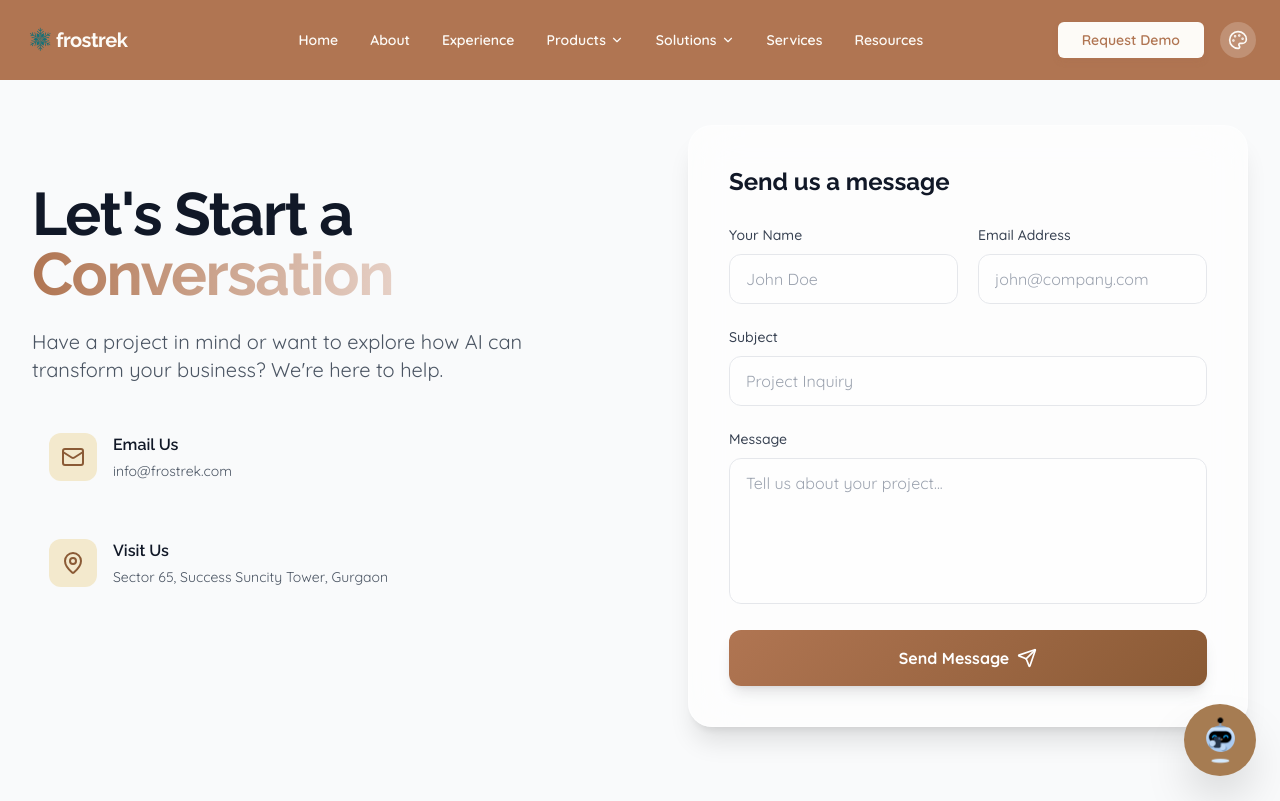
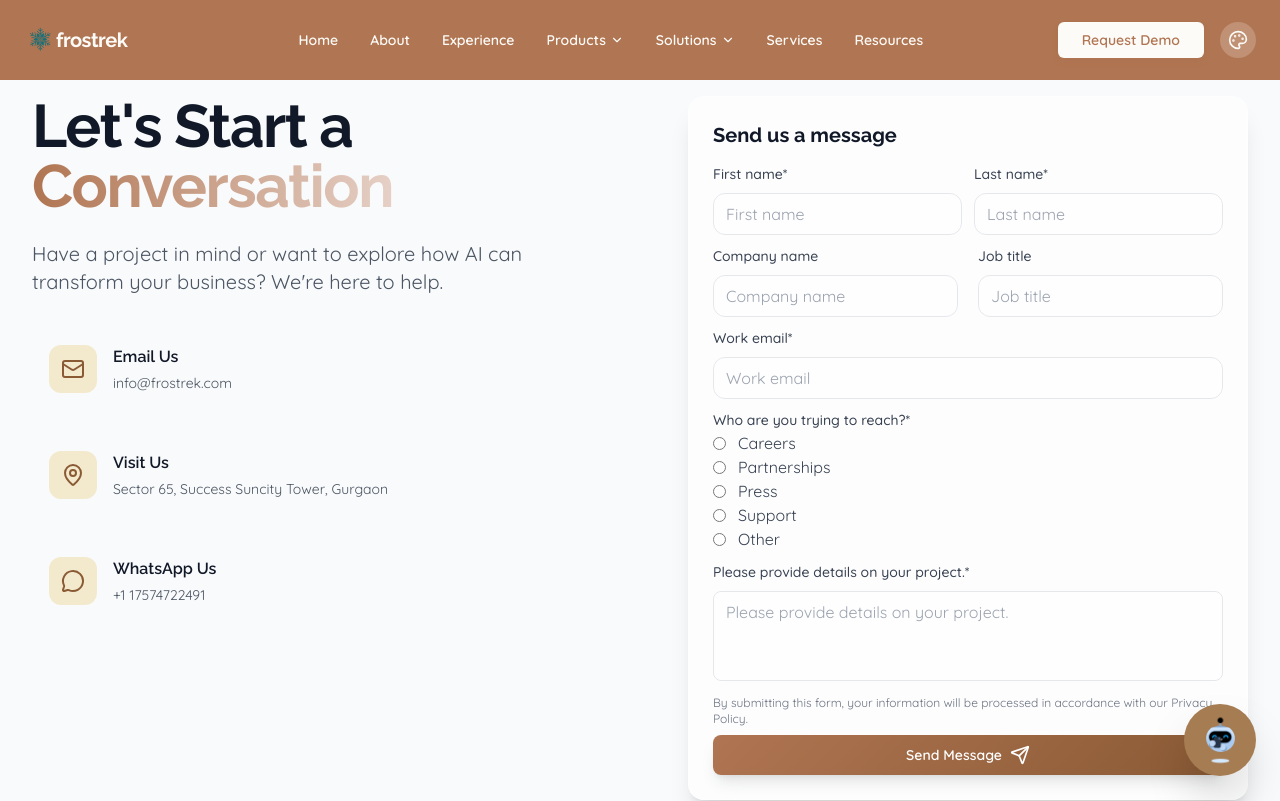
Before and after one commit to dhruvsharmadrsh/Frostrek_Web, a React (Vite) app: page /contact in a window 1280 px wide. Shown: the top 801 px of the page. Built offline with nearby package versions, Linux system fonts and the light colour scheme.

Commit message:
completed refinement in three pagess

```diff
--- a/src/pages/About.tsx
+++ b/src/pages/About.tsx
@@ -885,6 +885,54 @@ const About = () => {
 
     const [activeOffice, setActiveOffice] = useState<number>(0);
     const [flippedCard, setFlippedCard] = useState<number | null>(null);
+    const [activeImageIndex, setActiveImageIndex] = useState<number>(0);
+    const dotsRef = useRef<(HTMLDivElement | null)[]>([]);
+
+    // useEffect(() => {
+    //     const handleScroll = () => {
+    //         dotsRef.current.forEach((dot, index) => {
+    //             if (!dot) return;
+
+    //             const rect = dot.getBoundingClientRect();
+    //             const windowCenter = window.innerHeight / 2;
+
+    //             if (rect.top <= windowCenter && rect.bottom >= windowCenter) {
+    //                 setActiveImageIndex(index);
+    //             }
+    //         });
+    //     };
+
+    //     window.addEventListener('scroll', handleScroll);
+    //     return () => window.removeEventListener('scroll', handleScroll);
+    // }, []);
+
+    useEffect(() => {
+        const observers: IntersectionObserver[] = [];
+
+        dotsRef.current.forEach((dot, index) => {
+            if (!dot) return;
+
+            const observer = new IntersectionObserver(
+                ([entry]) => {
+                    if (entry.isIntersecting) {
+                        setActiveImageIndex(index);
+                    }
+                },
+                {
+                    root: null,
+                    rootMargin: "-45% 0px -45% 0px",
+                    threshold: 0
+                }
+            );
+
+            observer.observe(dot);
+            observers.push(observer);
+        });
+
+        return () => {
+            observers.forEach(obs => obs.disconnect());
+        };
+    }, []);
 
 
     const texts = useMemo(() => ['Intelligent Systems', 'Agentic AI', 'Machine Learning', 'Neural Networks'], []);
@@ -1202,7 +1250,10 @@ const About = () => {
                         {/* Vertical Line */}
                         <div className="absolute left-4 md:left-1/2 top-0 bottom-0 w-0.5 bg-gradient-to-b from-brand-green-500/0 via-brand-green-500/50 to-brand-green-500/0 md:-translate-x-1/2"></div>
 
-                        {TIMELINE_DATA.map((item, i) => (
+                        {TIMELINE_DATA.map((item, i) => {
+                            const isActive = activeImageIndex === i;
+
+                            return (
                                 <motion.div
                                     key={i}
                                     initial={{ opacity: 0, y: 30 }}
@@ -1211,9 +1262,21 @@ const About = () => {
                                     transition={{ delay: i * 0.1, duration: 0.5 }}
                                     className={`relative flex items-center gap-8 mb-16 last:mb-0 ${i % 2 === 0 ? 'md:flex-row' : 'md:flex-row-reverse'}`}
                                 >
-                                {/* Timeline Dot (Center) */}
-                                <div className="absolute left-4 md:left-1/2 w-4 h-4 rounded-full bg-brand-green-500 shadow-[0_0_0_4px_rgba(176,117,82,0.2)] z-10 md:-translate-x-1/2 translate-x-[-7px] md:translate-x-[-8px]">
-                                    <div className="absolute inset-0 bg-brand-green-400 animate-ping rounded-full opacity-75"></div>
+                                    {/* Timeline Dot with Ref */}
+                                    <div
+                                        ref={(el) => {
+                                            if (el) dotsRef.current[i] = el;
+                                        }}
+                                        className="absolute left-4 md:left-1/2 w-4 h-4 rounded-full bg-brand-green-500 shadow-[0_0_0_4px_rgba(176,117,82,0.2)] z-10 md:-translate-x-1/2 translate-x-[-7px] md:translate-x-[-8px]"
+                                    >
+                                        {/* Pulsing effect when active */}
+                                        {isActive && (
+                                            <motion.div
+                                                className="absolute inset-0 bg-brand-green-400 rounded-full"
+                                                animate={{ scale: [1, 1.3, 1], opacity: [1, 0.5, 1] }}
+                                                transition={{ duration: 1.5, repeat: Infinity }}
+                                            />
+                                        )}
                                     </div>
 
                                     {/* Content Card */}
@@ -1244,32 +1307,44 @@ const About = () => {
                                         </motion.div>
                                     </div>
 
-                                {/* Image display area - always visible on scroll */}
+                                    {/* IMAGE DISPLAY - ONLY WHEN DOT IS AT CENTER */}
                                     <div className={`hidden md:flex md:w-1/2 items-center ${i % 2 === 0 ? 'md:pl-16 justify-start' : 'md:pr-16 justify-end'}`}>
-                                    <motion.div
-                                        initial={{ opacity: 0, scale: 0.9, y: 20 }}
-                                        whileInView={{ opacity: 1, scale: 1, y: 0 }}
-                                        viewport={{ once: true }}
-                                        transition={{ type: 'spring', stiffness: 300, damping: 25, delay: 0.2 + (i * 0.1) }}
-                                        className="relative overflow-hidden rounded-2xl shadow-2xl"
-                                        style={{ boxShadow: `0 25px 50px -12px ${item.color.shadow}` }}
-                                    >
-                                        <img
+                                        <AnimatePresence mode="wait">
+                                            {isActive && (
+                                                <motion.div
+                                                    key={i}
+                                                    initial={{ opacity: 0, scale: 0.95, y: 10 }}
+                                                    animate={{ opacity: 1, scale: 1, y: 0 }}
+                                                    exit={{ opacity: 0, scale: 0.95, y: 10 }}
+                                                    transition={{ duration: 0.5, ease: "easeOut" }}
+                                                    className="relative overflow-hidden rounded-2xl shadow-2xl w-[300px] h-[200px]"
+                                                    style={{
+                                                        boxShadow: `0 25px 50px -12px ${item.color.shadow}`
+                                                    }}
+                                                >
+                                                    <motion.img
                                                         src={item.image}
                                                         alt={item.title}
-                                            className="w-[300px] h-[200px] object-cover"
+                                                        className="w-full h-full object-cover"
                                                         loading="lazy"
+                                                        initial={{ scale: 1.05 }}
+                                                        animate={{ scale: 1 }}
+                                                        transition={{ duration: 0.6 }}
                                                     />
+                                                    {/* Gradient overlay */}
                                                     <div
                                                         className="absolute inset-0 pointer-events-none"
                                                         style={{
-                                                background: `linear-gradient(135deg, ${item.color.border}20 0%, transparent 50%)`
+                                                            background: `linear-gradient(135deg, ${item.color.border}15 0%, transparent 50%)`
                                                         }}
                                                     />
                                                 </motion.div>
-                                </div>
-                            </motion.div>
-                        ))}
+                                            )}
+                                        </AnimatePresence>
+                                    </div>
+                                </motion.div>
+                            );
+                        })}
                     </div>
                 </div>
             </section>
--- a/src/pages/ContactPage.tsx
+++ b/src/pages/ContactPage.tsx
@@ -1,5 +1,5 @@
 import { useState } from 'react';
-import { Mail, MapPin, Send, Check, Loader2, ArrowRight } from 'lucide-react';
+import { Mail, MapPin, Send, Check, Loader2, ArrowRight, MessageCircle  } from 'lucide-react';
 import { motion } from 'framer-motion';
 import { useTheme } from '../context/ThemeContext';
 import CuteBackground from '../components/ui/CuteBackground';
@@ -9,19 +9,73 @@ import emailjs from '@emailjs/browser';
 const ContactPage = () => {
     const { theme } = useTheme();
     const [formData, setFormData] = useState({
-        name: '',
-        email: '',
-        subject: '',
-        message: ''
+        firstName: '',
+        lastName: '',
+        company: '',
+        jobTitle: '',
+        workEmail: '',
+        // country: '',
+        reachType: '',
+        projectDetails: ''
     });
+
     const [isSubmitting, setIsSubmitting] = useState(false);
     const [isSuccess, setIsSuccess] = useState(false);
     const [error, setError] = useState('');
 
+    const validateForm = () => {
+        if (!formData.firstName.trim()) {
+            setError("First name is required");
+            return false;
+        }
+
+        if (!formData.lastName.trim()) {
+            setError("Last name is required");
+            return false;
+        }
+
+        if (!formData.company.trim()) {
+            setError("Company name is required");
+            return false;
+        }
+
+        if (!formData.workEmail.trim()) {
+            setError("Work email is required");
+            return false;
+        }
+
+        // Basic email format validation
+        const emailRegex = /^[^\s@]+@[^\s@]+\.[^\s@]+$/;
+        if (!emailRegex.test(formData.workEmail)) {
+            setError("Please enter a valid email address");
+            return false;
+        }
+
+        if (!formData.projectDetails.trim()) {
+            setError("Project description is required");
+            return false;
+        }
+
+        const wordCount = formData.projectDetails.trim().split(/\s+/).length;
+
+        if (wordCount < 20) {
+            setError("Project description must contain at least 20 words");
+            return false;
+        }
+
+        return true;
+    };
+
+
     const handleSubmit = async (e: React.FormEvent) => {
     e.preventDefault();
+    setError('');
+
+    if (!validateForm()) {
+        return;
+    }
+
     setIsSubmitting(true);
-        setError('');
 
         try {
             await emailjs.send(
@@ -29,16 +83,29 @@ const ContactPage = () => {
                 'template_hygc11p',
                 {
                 to_email: 'dhruv.sharma@frostrek.com',
-                    from_name: formData.name,
-                    from_email: formData.email,
-                    subject: formData.subject,
-                    message: formData.message,
+                first_name: formData.firstName,
+                last_name: formData.lastName,
+                company: formData.company,
+                job_title: formData.jobTitle,
+                work_email: formData.workEmail,
+                // country: formData.country,
+                reach_type: formData.reachType,
+                project_details: formData.projectDetails
                 },
                 'BiiX__h7V1vLoyEQb'
             );
 
             setIsSuccess(true);
-            setFormData({ name: '', email: '', subject: '', message: '' });
+            setFormData({
+                firstName: '',
+                lastName: '',
+                company: '',
+                jobTitle: '',
+                workEmail: '',
+                // country: '',
+                reachType: '',
+                projectDetails: ''
+            });
             setTimeout(() => setIsSuccess(false), 5000);
         } catch (err) {
             console.error('EmailJS Error:', err);
@@ -57,7 +124,7 @@ const ContactPage = () => {
             <CuteBackground />
 
             <div className="container mx-auto px-4 lg:px-8 relative z-10">
-                <div className="grid grid-cols-1 lg:grid-cols-2 gap-12 lg:gap-24 items-center min-h-[calc(100vh-140px)]">
+                <div className="grid grid-cols-1 lg:grid-cols-2 gap-12 lg:gap-24 min-h-[calc(100vh-180px)]">
                     {/* Left Side: Info */}
                     <motion.div
                         initial={{ opacity: 0, x: -30 }}
@@ -90,6 +157,13 @@ const ContactPage = () => {
                                 href="https://maps.google.com"
                                 theme={theme}
                             />
+                            <ContactItem
+                                icon={<MessageCircle  className="w-6 h-6" />}
+                                label="WhatsApp Us"
+                                value="+1 17574722491"
+                                href="https://wa.me/17574722491"
+                                theme={theme}
+                            />
                             {/* Added Phone placeholder if needed, otherwise optional */}
                         </div>
 
@@ -106,67 +180,145 @@ const ContactPage = () => {
                         animate={{ opacity: 1, scale: 1 }}
                         transition={{ duration: 0.6, delay: 0.2 }}
                     >
-                        <div className={`p-8 md:p-10 rounded-3xl backdrop-blur-xl border shadow-2xl ${theme === 'dark'
+                        <div className={`p-5 md:p-6 rounded-2xl backdrop-blur-xl border shadow-2xl ${theme === 'dark'
                             ? 'bg-white/5 border-white/10 shadow-black/20'
                             : 'bg-white/60 border-white/40 shadow-xl'
                             }`}>
-                            <h3 className="text-2xl font-bold mb-6">Send us a message</h3>
+                            <h3 className="text-xl font-bold mb-3">Send us a message</h3>
 
                             {!isSuccess ? (
-                                <form onSubmit={handleSubmit} className="space-y-5">
-                                    <div className="grid grid-cols-1 md:grid-cols-2 gap-5">
+                                <form onSubmit={handleSubmit} className="space-y-2">
+
+  {/* Row 1 */}
+  <div className="grid grid-cols-1 md:grid-cols-2 gap-3">
     <InputGroup
-                                            label="Your Name"
-                                            name="name"
-                                            value={formData.name}
+      label="First name*"
+      name="firstName"
+      value={formData.firstName}
       onChange={handleChange}
-                                            placeholder="John Doe"
+      placeholder="First name"
       theme={theme}
     />
+
     <InputGroup
-                                            label="Email Address"
-                                            name="email"
-                                            type="email"
-                                            value={formData.email}
+      label="Last name*"
+      name="lastName"
+      value={formData.lastName}
       onChange={handleChange}
-                                            placeholder="john@company.com"
+      placeholder="Last name"
       theme={theme}
     />
   </div>
+
+  {/* Row 2 */}
+  <div className="grid grid-cols-1 md:grid-cols-2 gap-5">
     <InputGroup
-                                        label="Subject"
-                                        name="subject"
-                                        value={formData.subject}
+      label="Company name"
+      name="company"
+      value={formData.company}
       onChange={handleChange}
-                                        placeholder="Project Inquiry"
+      placeholder="Company name"
+      theme={theme}
+      required={false}
+    />
+
+    <InputGroup
+      label="Job title"
+      name="jobTitle"
+      value={formData.jobTitle}
+      onChange={handleChange}
+      placeholder="Job title"
+      theme={theme}
+      required={false}
+    />
+  </div>
+
+  {/* Work Email */}
+  <InputGroup
+    label="Work email*"
+    name="workEmail"
+    type="email"
+    value={formData.workEmail}
+    onChange={handleChange}
+    placeholder="Work email"
     theme={theme}
   />
+
+  {/* Country */}
+  {/* <InputGroup
+    label="Country*"
+    name="country"
+    value={formData.country}
+    onChange={handleChange}
+    placeholder="Country"
+    theme={theme}
+  /> */}
+
+  {/* Radio Options */}
+  <div className="">
+    <label className={`text-sm font-medium ${theme === 'dark' ? 'text-gray-300' : 'text-gray-700'}`}>
+      Who are you trying to reach?*
+    </label>
+
+    {["Careers", "Partnerships", "Press", "Support", "Other"].map((option) => (
+      <label key={option} className="flex items-center gap-3 cursor-pointer">
+        <input
+          type="radio"
+          name="reachType"
+          value={option}
+          checked={formData.reachType === option}
+          onChange={handleChange}
+          required
+          className="accent-[#B07552]"
+        />
+        <span className={theme === 'dark' ? 'text-gray-300' : 'text-gray-700'}>
+          {option}
+        </span>
+      </label>
+    ))}
+  </div>
+
+  {/* Project Details */}
   <div className="space-y-2">
-                                        <label className={`text-sm font-medium ${theme === 'dark' ? 'text-gray-300' : 'text-gray-700'}`}>Message</label>
+    <label className={`text-sm font-medium ${theme === 'dark' ? 'text-gray-300' : 'text-gray-700'}`}>
+      Please provide details on your project.*
+    </label>
+
     <textarea
-                                            name="message"
-                                            value={formData.message}
+      name="projectDetails"
+      value={formData.projectDetails}
       onChange={handleChange}
-                                            rows={5}
+      rows={3}
       required
-                                            placeholder="Tell us about your project..."
-                                            className={`w-full px-4 py-3 rounded-xl outline-none border transition-all duration-300 resize-none ${theme === 'dark'
+      placeholder="Please provide details on your project."
+      className={`w-full px-3 py-2 rounded-lg outline-none border transition-all duration-300 resize-none ${
+        theme === 'dark'
           ? 'bg-black/20 border-white/10 focus:border-[#B07552] text-white placeholder-gray-500'
           : 'bg-white/50 border-gray-200 focus:border-[#B07552] text-gray-900 placeholder-gray-400'
       }`}
     />
   </div>
 
+  {/* Privacy Text */}
+  <p className={`text-xs ${
+    theme === 'dark' ? 'text-gray-400' : 'text-gray-500'
+  }`}>
+    By submitting this form, your information will be processed in accordance with our Privacy Policy.
+  </p>
+
+  {/* Error */}
   {error && (
     <div className="p-3 rounded-lg bg-red-500/10 border border-red-500/20 text-red-500 text-sm text-center">
       {error}
     </div>
   )}
 
+  {/* Submit Button */}
   <button
     type="submit"
     disabled={isSubmitting}
-                                        className={`w-full py-4 rounded-xl font-bold text-white shadow-lg transition-all duration-300 transform hover:-translate-y-1 flex items-center justify-center gap-2 ${isSubmitting ? 'opacity-70 cursor-wait' : 'hover:shadow-xl'
+    className={`w-full py-2.5 rounded-lg font-semibold text-sm text-white shadow-lg transition-all duration-300 transform hover:-translate-y-1 flex items-center justify-center gap-2 ${
+      isSubmitting ? 'opacity-70 cursor-wait' : 'hover:shadow-xl'
     }`}
     style={{ background: 'linear-gradient(135deg, #B07552 0%, #8A5A35 100%)' }}
   >
@@ -180,7 +332,9 @@ const ContactPage = () => {
       </>
     )}
   </button>
+
 </form>
+
                             ) : (
                                 <motion.div
                                     initial={{ opacity: 0, scale: 0.9 }}
@@ -228,7 +382,16 @@ const ContactItem = ({ icon, label, value, href, theme }: any) => (
     </a>
 );
 
-const InputGroup = ({ label, name, type = "text", value, onChange, placeholder, theme }: any) => (
+const InputGroup = ({
+  label,
+  name,
+  type = "text",
+  value,
+  onChange,
+  placeholder,
+  theme,
+  required = true
+}: any) => (
     <div className="space-y-2">
         <label className={`text-sm font-medium ${theme === 'dark' ? 'text-gray-300' : 'text-gray-700'}`}>{label}</label>
         <input
@@ -238,7 +401,7 @@ const InputGroup = ({ label, name, type = "text", value, onChange, placeholder,
             onChange={onChange}
             required
             placeholder={placeholder}
-            className={`w-full px-4 py-3 rounded-xl outline-none border transition-all duration-300 ${theme === 'dark'
+            className={`w-full px-3 py-2 rounded-xl outline-none border transition-all duration-300 ${theme === 'dark'
                 ? 'bg-black/20 border-white/10 focus:border-[#B07552] text-white placeholder-gray-500'
                 : 'bg-white/50 border-gray-200 focus:border-[#B07552] text-gray-900 placeholder-gray-400'
                 }`}
```
Also changed, not shown: src/components/home/AISolutionsShowcase.tsx (+5 -5 lines). Lines whose indentation alone changed are shown as unchanged.
